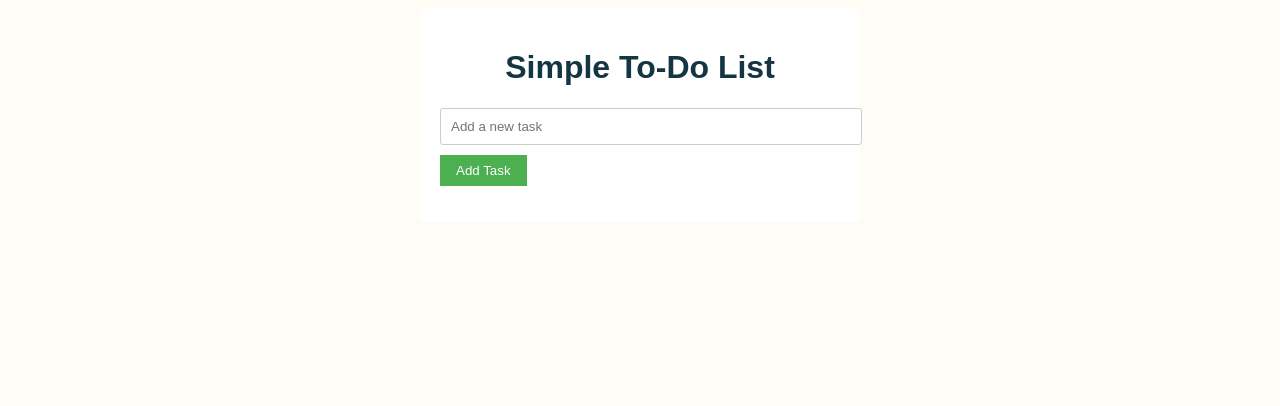
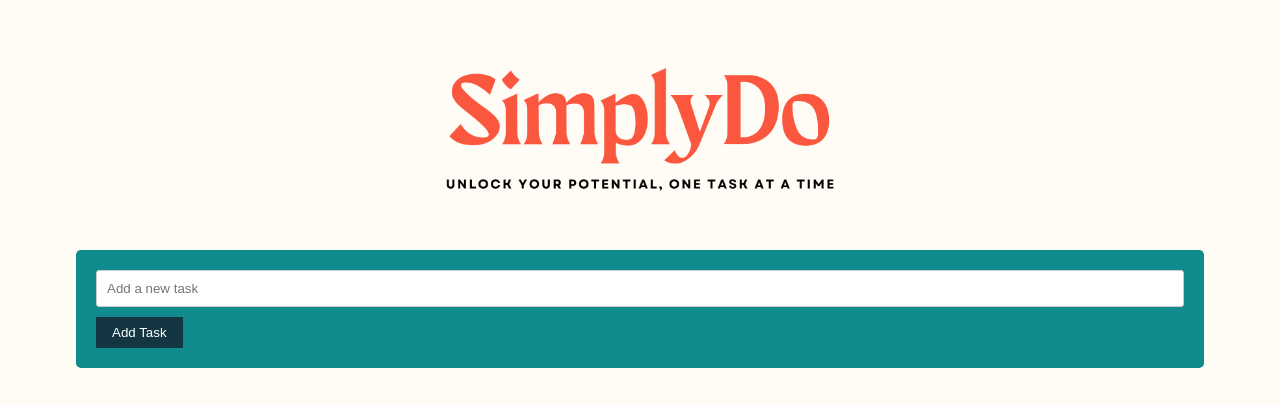
Before and after one commit to Angewoah/ConUHack-2024, a plain HTML site: page index.html in a window 1280 px wide. Drawn offline with Linux system fonts and the light colour scheme.

Commit message:
changed style
Added logo, changed colors, centered taskInput

```diff
--- a/index.html
+++ b/index.html
@@ -6,9 +6,12 @@
     <title>Simple To-Do List</title>
     <link rel="stylesheet" href="styles.css">
 </head>
+
 <body>
+    <div class="container_logo">
+        <img src = "simplydo.png" alt="Simplydo" class="logo">
+    </div>
     <div class="container">
-        <h1>Simple To-Do List</h1>
         <input type="text" id="taskInput" placeholder="Add a new task">
         <button onclick="addTask()">Add Task</button>
         <ul id="taskList"></ul>
--- a/styles.css
+++ b/styles.css
@@ -1,14 +1,38 @@
+* {
+    margin: 0;
+    padding: 0;
+  }
+
+  .container_logo {
+    display: flex;
+    justify-content: center;
+    align-items: center;
+  }
+
+.logo {
+    height: 250px;
+    align-items: center;
+}
+
 body {
-    font-family: Arial, sans-serif;
+    font-family: Helvetica, sans-serif;
     background-color: #FFFCF5;
 }
 
 .container {
-    max-width: 400px;
+    max-width: 85%;
     margin: 0 auto;
     padding: 20px;
-    background-color: #fff;
+    background-color: #0F8B8D;
     border-radius: 5px;
+    justify-content: center;
+    align-items: center;
+}
+
+#taskInput {
+    align-items: center;
+    justify-content: center;
+    max-width: 98%;
 }
 
 h1 {
@@ -33,7 +57,7 @@ li {
 }
 
 button {
-    background-color: #4caf50;
+    background-color: #143642;
     color: #fff;
     border: none;
     padding: 8px 16px;
@@ -41,7 +65,7 @@ button {
 }
 
 button:hover {
-    background-color: #45a049;
+    background-color: #EC9A29;
 }
 
 input[type="text"] {
```
Also changed, not shown: simplydo.png (added).
